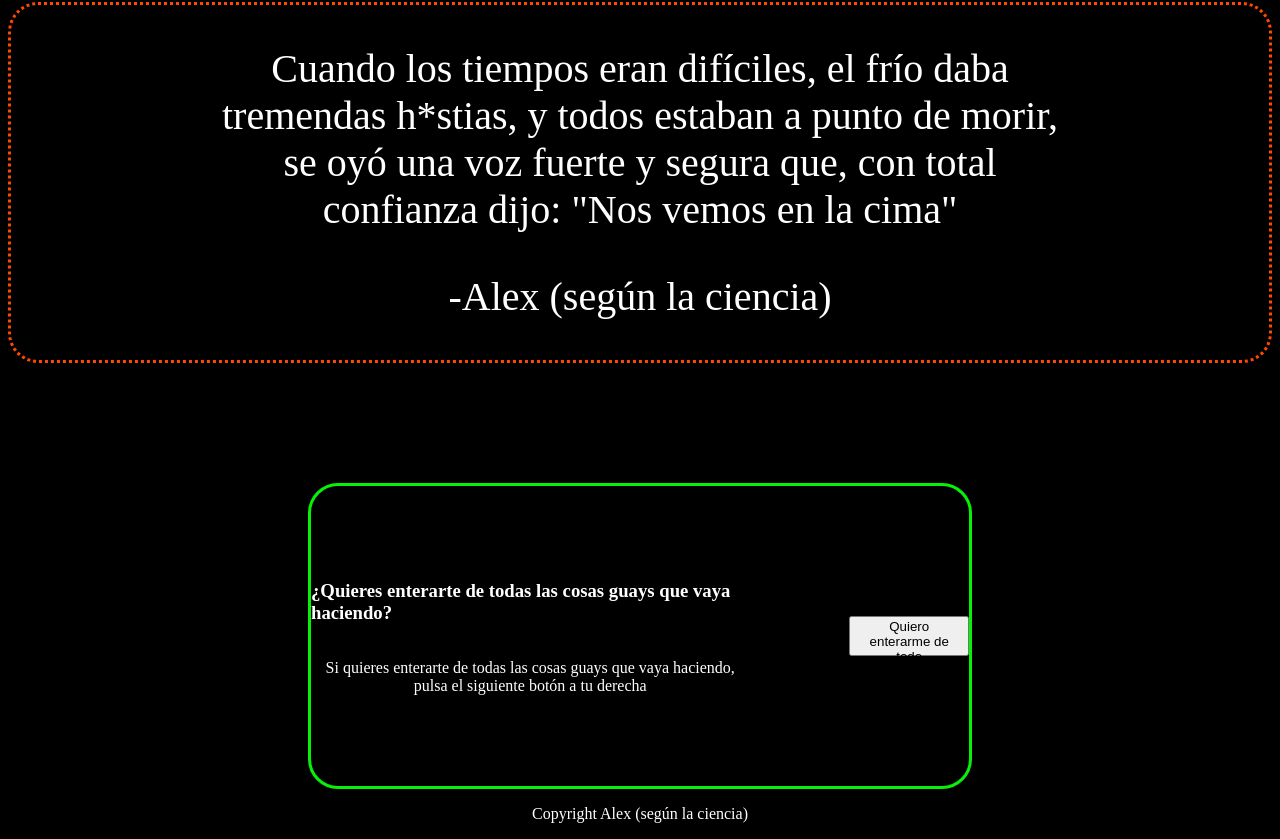
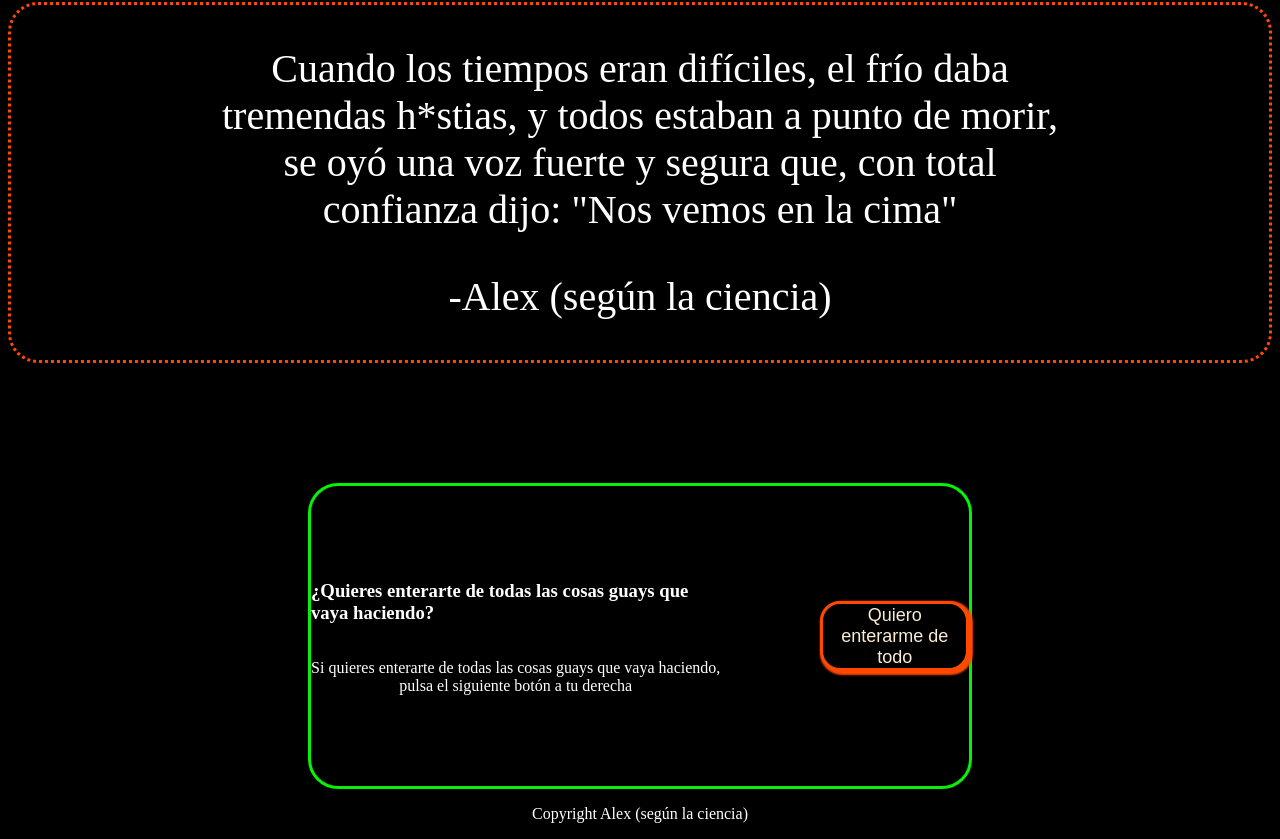
Before and after one commit to Alex-human/landing-page, a plain HTML site: page index.html in a window 1280 px wide. Shown: the part 1614-2453 px from the top of the page. Drawn offline with Linux system fonts and the light colour scheme.

Commit message:
Style button style button in normal and hover mode

```diff
--- a/index.html
+++ b/index.html
@@ -53,7 +53,7 @@
             <h3>¿Quieres enterarte de todas las cosas guays que vaya haciendo?</h3>
             <p class="undertrash">Si quieres enterarte de todas las cosas guays que vaya haciendo, pulsa el siguiente botón a tu derecha</p>
         </div>
-        <button class="buttontrash" type="button">Quiero enterarme de todo</button>
+        <button class="button" type="button">Quiero enterarme de todo</button>
     </div>
     <div class="copy">
         <p>Copyright Alex (según la ciencia)</p>
--- a/style.css
+++ b/style.css
@@ -91,8 +91,25 @@ border-radius: 30px;
     flex-direction: column;
 }
 
-.buttontrash {
-    height: 40px;
+.button {
+    height: 70px;
+    font-size: 18px;
+    background-color: black;
+    border-radius: 20px;
+    border: solid rgb(255, 72, 0);
+    color: antiquewhite;
+    box-shadow: 2px 2px 2px 2px rgb(255, 72, 0);
+}
+
+.button:hover {
+    background-color: rgb(2, 153, 2);
+    transition: 0,7s;
+    border: solid rgb(2, 153, 2);
+    box-shadow: 0px 0px 2px 2px rgb(2, 153, 2);
+}
+
+.button:active {
+    box-shadow: 0px 0px 2px 2px rgb(247, 191, 8);
 }
 
 body {
```
